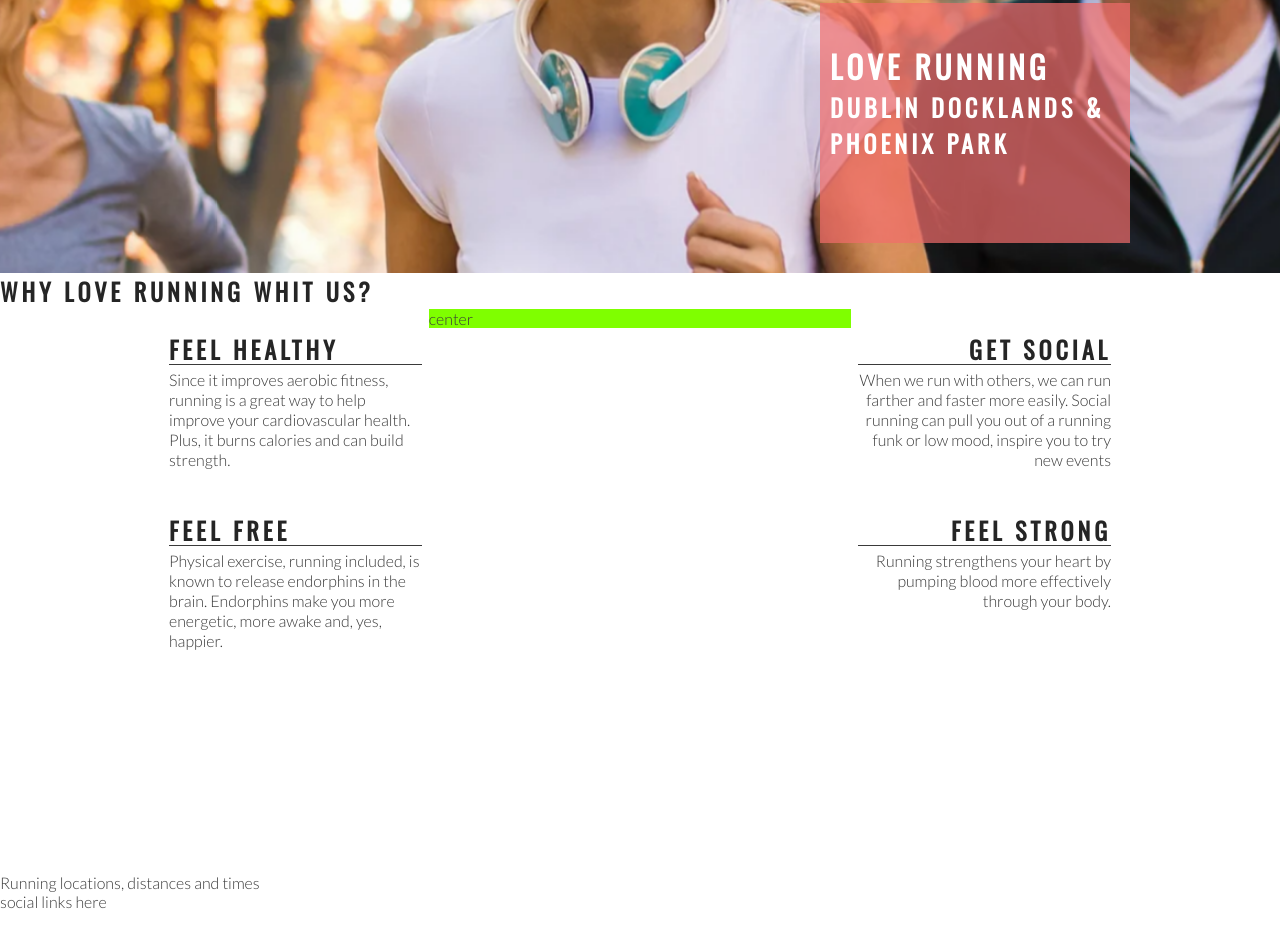
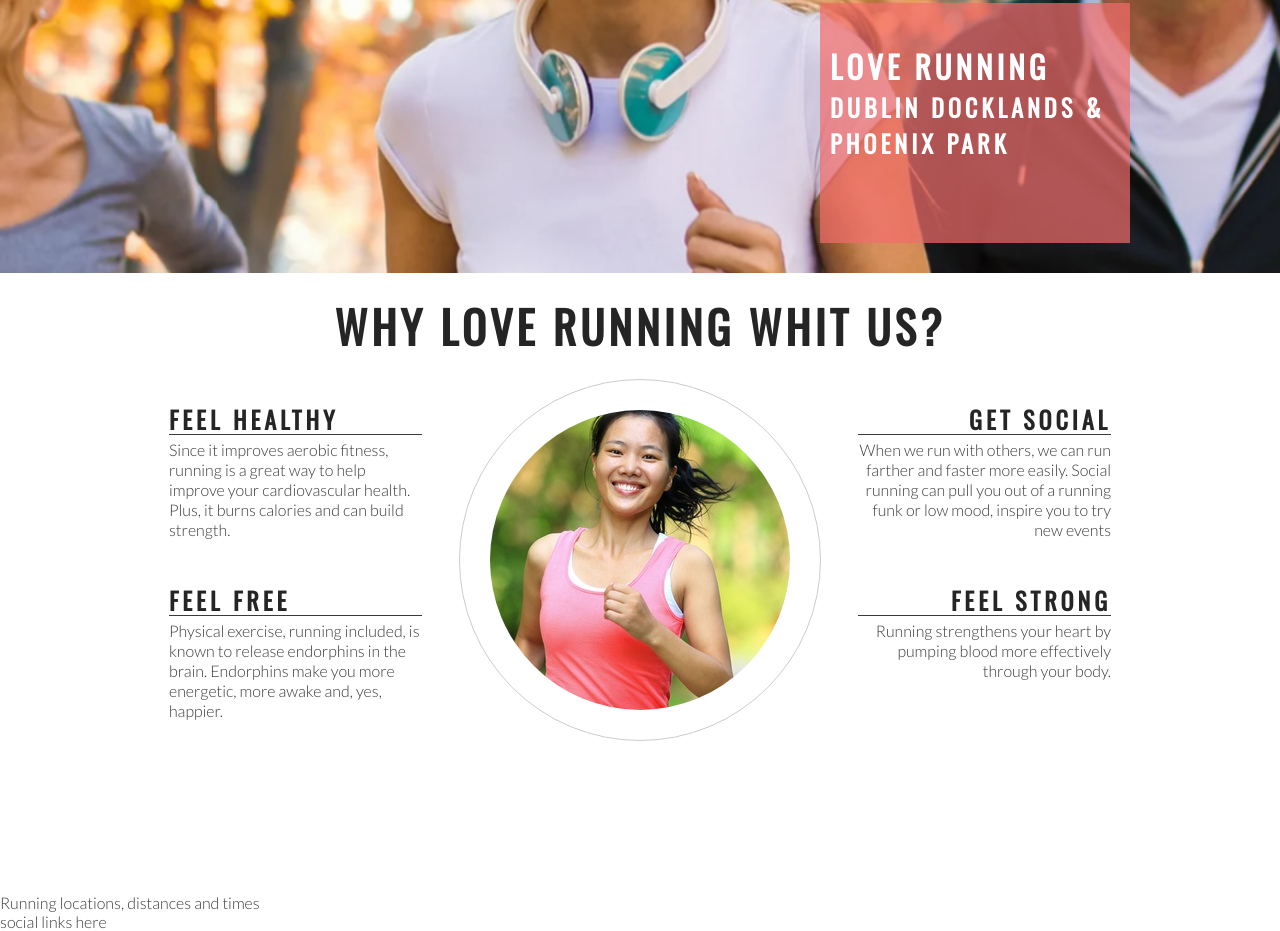
Before and after one commit to Ljunkan22/i-love-runing, a plain HTML site: page index.html in a window 1280 px wide. Shown: the part 402-1333 px from the top of the page. Drawn offline with nearby package versions, Linux system fonts and the light colour scheme.

Commit message:
add club ethos center image and style into a circle

```diff
--- a/assets/css/style.css
+++ b/assets/css/style.css
@@ -132,7 +132,6 @@ h1, h2 {
 #center-about {
     width: 33%;
     margin: 0 auto;
-    background-color: chartreuse;
 }
 
 hr {
@@ -164,3 +163,26 @@ hr {
 .right-about-heading p {
     text-align: right;
 }
+
+#welcome {
+    text-align: center;
+    margin: 20px 0;
+    font-size: 280%;
+}
+
+#circle-contaner {
+    width: 300px;
+    height: 300px;
+    padding: 30px;
+    border-style: solid;
+    border-color: #ccc;
+    border-width: 1px;
+    border-radius: 50%;
+    margin: 0 auto;
+}
+
+#circle-cover-bg {
+    background: url('../images/ethos-center-image.jpg') no-repeat center center;
+    height: 100%;
+    border-radius: 50%;
+}
--- a/index.html
+++ b/index.html
@@ -40,7 +40,7 @@
     </section>
 
     <section id="club-ethos">
-        <h1>Why Love Running Whit Us?</h1>
+        <h2 id="welcome">Why Love Running Whit Us?</h2>
         <div id="left-about">
             <div class="left-about-heading">
                 <h2>Feel Healthy</h2>
@@ -76,7 +76,13 @@
                 </p>
             </div>
         </div>
-        <div id="center-about">center</div>
+        <div id="center-about">
+            <div id="circle-contaner">
+                <div id="circle-cover-bg">
+
+                </div>
+            </div>
+        </div>
     </section>
 
     <section>
```
Also changed, not shown: assets/images/ethos-center-image.jpg (added).
